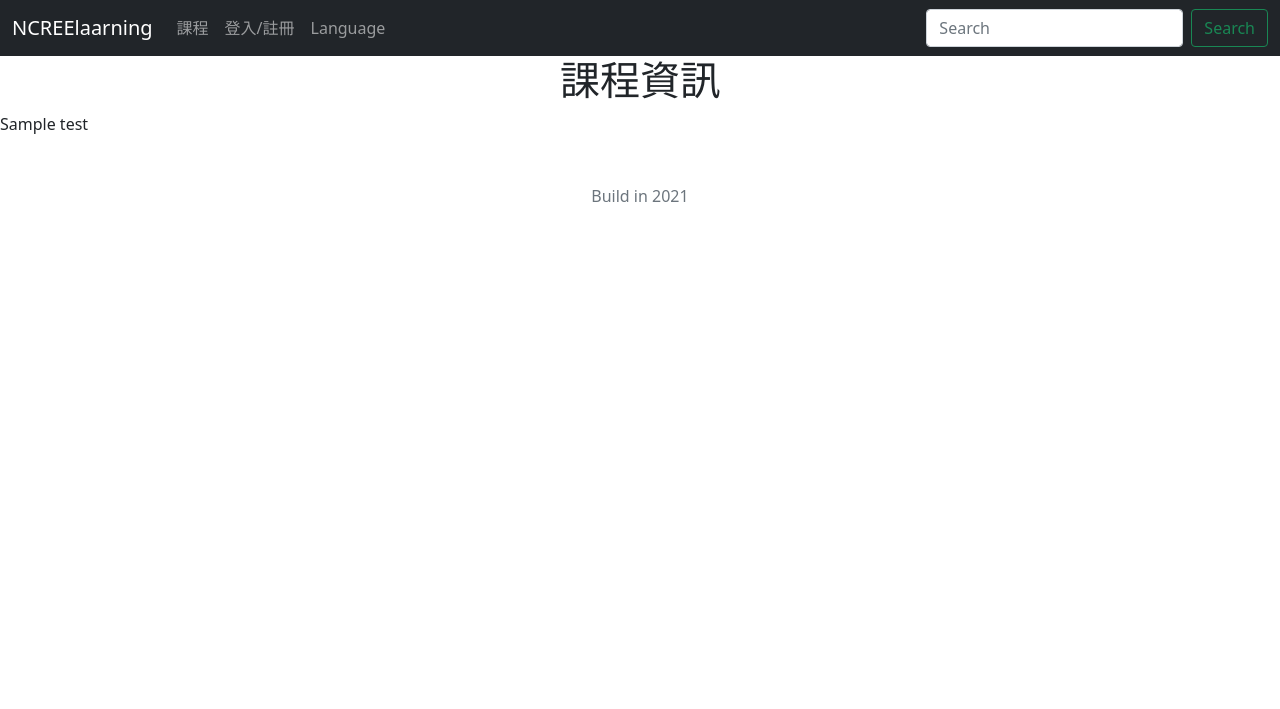
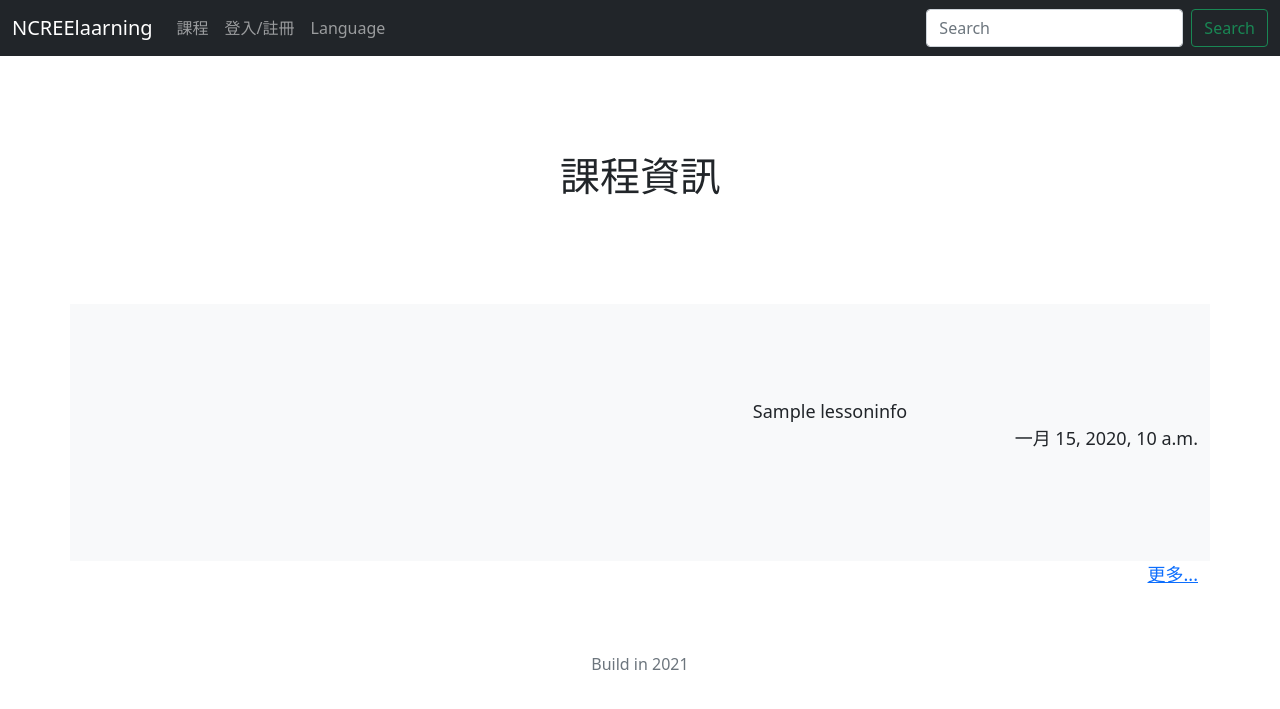
Before and after one commit to liche1995/ncreelearning_django, a Django app: template templates/common/lesson.html in a window 1280 px wide. Shown: the top 709 px of the page. Run offline with Django 3.2, Linux system fonts and the light colour scheme; the template is opened without the code that fills it: most values are stand-ins (such as "Sample title", 1, 10 or a date in 2020).

Commit message:
list database data

```diff
--- a/elearning_test/urls.py
+++ b/elearning_test/urls.py
@@ -27,6 +27,7 @@ urlpatterns = [
     path('', main_view.callindex),
     path('lesson', lesson_view.callesson),
     path('login', main_view.callogin),
+    path('404', main_view.handler404)
     #path('', core.as_view()),
     #path('time', time_core.as_view()),
     #path('test', attest.as_view()),
--- a/elearning_test/views.py
+++ b/elearning_test/views.py
@@ -62,6 +62,12 @@ def callogin(request):
     return render(request, "account/login.html", context)
 
 
+# 404錯誤
+def handler404(request):
+    response = render(request, "commom/404error.html")
+    response.status_code = 404
+    return response
+
 # Django's range
 @register.filter
 def d_range(v):
--- a/lesson_app/models.py
+++ b/lesson_app/models.py
@@ -8,7 +8,7 @@
 from django.db import models
 
 
-# 資料庫讀取
+# get Lesson table data
 class Lesson(models.Model):
     lseeonid = models.AutoField(primary_key=True)
     name = models.CharField(max_length=45)
@@ -18,6 +18,7 @@ class Lesson(models.Model):
     annouce_time = models.DateTimeField()
     start_time = models.DateTimeField()
     finish_time = models.DateTimeField(blank=True, null=True)
+    lessoninfo = models.CharField(max_length=300)
 
     class Meta:
         managed = False
--- /dev/null
+++ b/templates/common/404error.html
@@ -0,0 +1,3 @@
+{% block content %}
+
+{% endblock%}
--- a/templates/common/lesson.html
+++ b/templates/common/lesson.html
@@ -1,6 +1,28 @@
 {% extends 'MasterPage.html'%}
+
 {%block content%}
-<center><h1>課程資訊</h1></center>
-{{test}}
-
+<section class="py-5 text-xenter conatinar">
+    <div class="row py-lg-5">
+        <center><h1>課程資訊</h1></center>
+    </div>
+</section>
+<div class="container bd-placeholder-img">
+    {% for list in result_table.iloc %}
+    <div class="row bg-light py-3">
+        <div class="col-md-4">
+            <svg class="card-img-top" width="100%" height="225"
+                xmlns="http://www.w3.org/2000/svg" role="img" aria-label="Placeholder: Thumbnail"
+                preserveAspectRatio="xMidYMind slice" focusable="false">
+            </svg>
+        </div>
+        <div class="col-md-8 align-self-center text-center">
+            <text>{{list.lessoninfo}}</text>
+            <p style="text-align:right">{{list.start_time}}</p>
+        </div>
+    </div>
+    {% endfor %}
+    <p style="text-align:right">
+        <a href="/lesson_more">更多...</a>
+    </p>
+</div>
 {%endblock%}
```
Also changed, not shown: lesson_app/views.py (+5 -8 lines).
